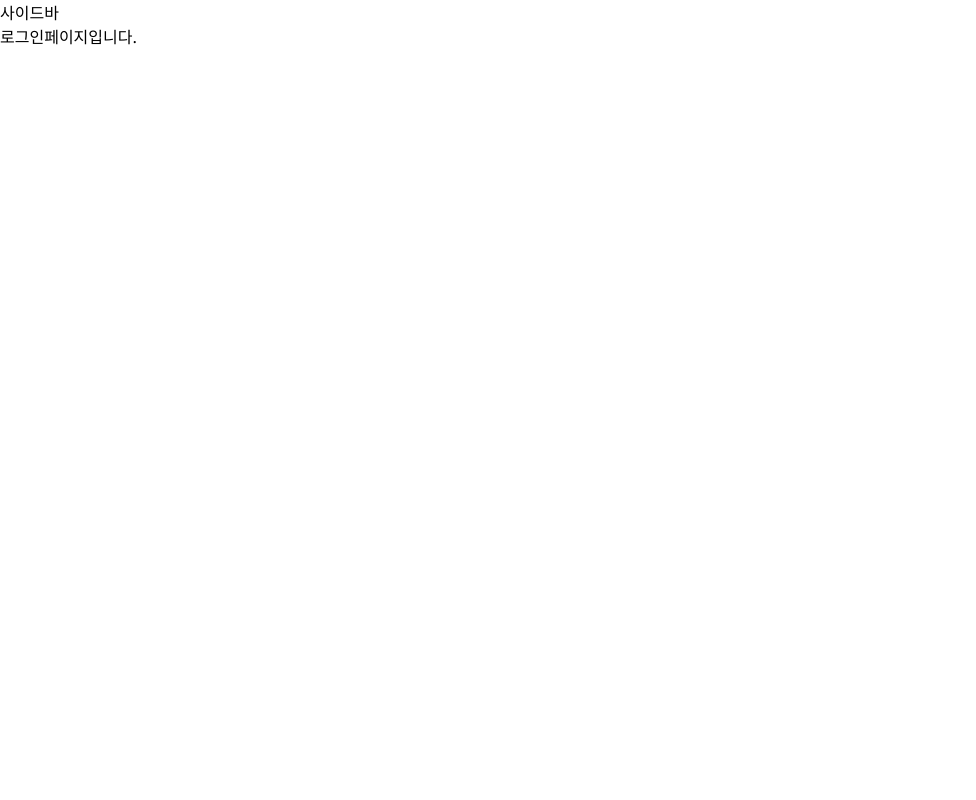
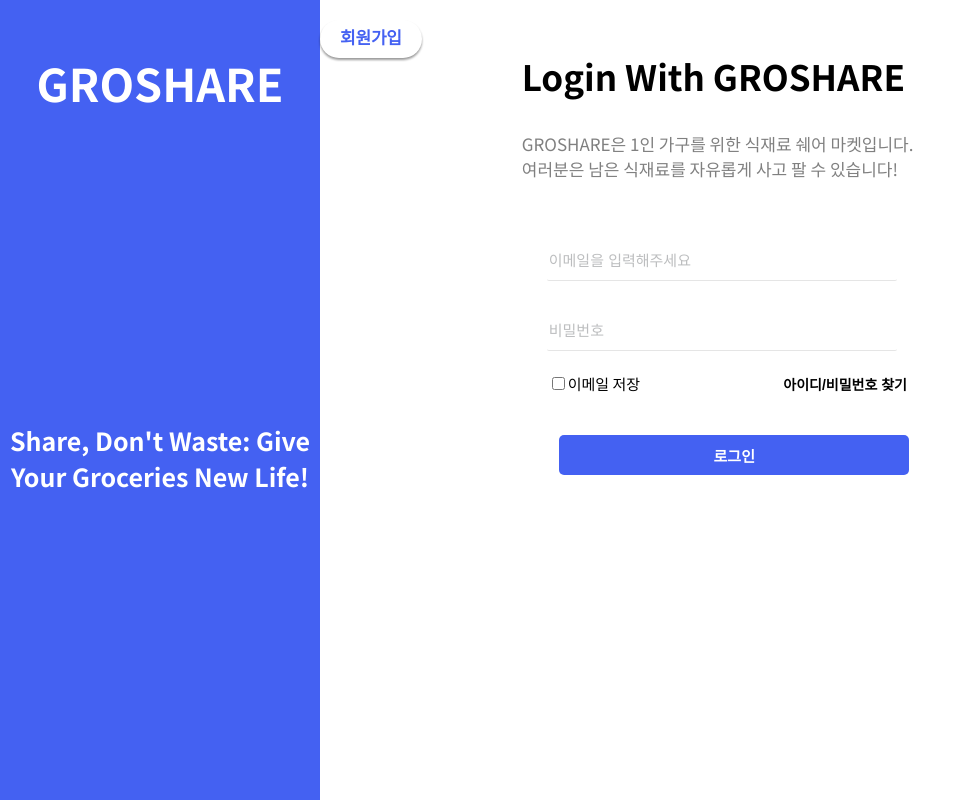
Before and after one commit to SafeNet-2024/Frontend, a React (Create React App) app: page /login in a window 1280 px wide. Shown: the whole page, without its empty margins (0-976 px from the left). Built offline with nearby package versions, Linux system fonts and the light colour scheme.

Commit message:
로그인 페이지 생성 및 axios 코드

```diff
--- a/src/App.js
+++ b/src/App.js
@@ -2,8 +2,8 @@
 import "./App.css";
 import { Routes, Route } from "react-router-dom";
 import HomePage from "./Pages/HomePage.js";
+import LoginPage from "./Pages/LoginPage.js";
 import MyPage from "./Pages/MyPage.js";
-import LoginPage from "./Pages/LoginPage.js";
 import ChatPage from "./Pages/ChatPage.js";
 import EnrollPage from "./Pages/EnrollPage.js";
 
@@ -11,6 +11,7 @@
   return (
     <Routes>
       <Route path="/" element={<HomePage />} />
+      <Route path="/login" element={<LoginPage />} />
       <Route path="/enroll" element={<EnrollPage />} />
       <Route path="/mypage" element={<MyPage />} />
       <Route path="/login" element={<LoginPage />} />
--- a/src/Components/Login.js
+++ b/src/Components/Login.js
@@ -1,14 +1,140 @@
-import React from "react";
-import { useNavigate } from 'react-router-dom';
+import React, { useState } from "react";
+import axios from "axios";
+import { useNavigate } from "react-router-dom";
 import styled from "styled-components";
+import "../Css/login.css";
+
+const Container = styled.div`
+  display: flex;
+`;
+
+const SignUpBtn = styled.button`
+  float: right;
+  margin-right: 100px;
+  margin-top: 20px;
+  font-weight: bold;
+  border: none;
+  color: #4461f2;
+  background-color: #ffffff;
+  cursor: pointer;
+  padding: 10px 20px;
+  border-radius: 20px;
+  font-size: 17px;
+  font-weight: bold;
+  line-height: 18px;
+  letter-spacing: -0.2px;
+  filter: drop-shadow(rgba(0, 0, 0, 0.4) 0px 2px 1px);
+`;
+
+const LoginWrapper = styled.div`
+  width: 400px;
+  height: 500px;
+`;
 
 function Login() {
+  const navigate = useNavigate();
+  const [useremail, setUseremail] = useState("");
+  const [password, setPassword] = useState("");
 
-    return (
-        <>
-        <div>로그인페이지입니다.</div>
-        </>
-    );
+  const handleLogin = async () => {
+    try {
+      const res = await axios.post("/api/auth/login", {
+        useremail,
+        password,
+      });
+      // 로그인이 성공한 경우에 대한 처리
+      const user = res.data;
+      const jwtToken = user.token;
+      const { result, errorCause } = res.data;
+
+      // 토큰 저장
+      sessionStorage.setItem("userToken", jwtToken);
+      console.log(res.data);
+      onLoginSuccess();
+    } catch (error) {
+      // 로그인이 실패한 경우에 대한 처리
+      console.error("로그인 실패:", error);
+    }
+  };
+
+  const onLoginSuccess = () => {
+    navigate("/"); // 로그인 성공 시 대시보드 페이지로 이동
+  };
+
+  return (
+    <Container>
+      <div>
+        <SignUpBtn>회원가입</SignUpBtn>
+      </div>
+      <LoginWrapper>
+        <div
+          style={{
+            fontSize: "35px",
+            fontWeight: "bold",
+            width: "400px",
+            marginTop: "50px",
+          }}
+        >
+          Login With GROSHARE
+        </div>
+        <div
+          style={{
+            fontSize: "17px",
+            fontWeight: "normal",
+            width: "400px",
+            color: "gray",
+            marginTop: "30px",
+          }}
+        >
+          GROSHARE은 1인 가구를 위한 식재료 쉐어 마켓입니다. 여러분은 남은
+          식재료를 자유롭게 사고 팔 수 있습니다!
+        </div>
+        <form style={{ marginTop: "50px" }}>
+          <div className="login_div">
+            <div className="login_input_div">
+              <input
+                name="Id"
+                className="login_id"
+                type="text"
+                placeholder="이메일을 입력해주세요"
+                value={useremail}
+                onChange={(e) => setUseremail(e.target.value)}
+              />
+            </div>
+
+            <div className="login_input_div">
+              <input
+                name="Pwd"
+                className="login_pwd"
+                type="password"
+                placeholder="비밀번호"
+                value={password}
+                onChange={(e) => setPassword(e.target.value)}
+              />
+            </div>
+
+            <div>
+              <label>
+                <input type="checkbox" className="save_id" value="id" />
+                이메일 저장
+              </label>
+              <input
+                type="button"
+                className="find_id_pwd"
+                value="아이디/비밀번호 찾기"
+              />
+            </div>
+
+            <div className="submit_div">
+              <div>
+                <input type="button" value="로그인" onClick={handleLogin} />
+              </div>
+            </div>
+          </div>
+        </form>
+      </LoginWrapper>
+    </Container>
+  );
 }
 
 export default Login;
--- a/src/Components/Sidebar.js
+++ b/src/Components/Sidebar.js
@@ -1,14 +1,47 @@
 import React from "react";
-import { useNavigate } from 'react-router-dom';
+import { useNavigate } from "react-router-dom";
 import styled from "styled-components";
 
+const SidebarWrapper = styled.div`
+  width: 25%;
+  height: 100vh;
+  float: left;
+  box-sizing: border-box;
+  display: flex;
+  flex-direction: column;
+  justify-content: center;
+  background-color: #4461f2;
+  color: white;
+  font-size: 45px;
+  font-weight: bold;
+  text-align: center;
+  padding-top: 50px;
+`;
+
+const BottomWrapper = styled.div`
+  width: 100%;
+  height: 100vh;
+  float: left;
+  box-sizing: border-box;
+  display: flex;
+  flex-direction: column;
+  justify-content: center;
+  background-color: #4461f2;
+  color: white;
+  font-size: 25px;
+  font-weight: bold;
+  text-align: center;
+`;
+
 function Sidebar() {
-
-    return (
-        <>
-        <div>사이드바</div>
-        </>
-    );
+  return (
+    <SidebarWrapper>
+      GROSHARE
+      <BottomWrapper>
+        Share, Don't Waste: Give Your Groceries New Life!
+      </BottomWrapper>
+    </SidebarWrapper>
+  );
 }
 
 export default Sidebar;
--- /dev/null
+++ b/src/Css/login.css
@@ -0,0 +1,83 @@
+.modal_container {
+  position: relative;
+  box-sizing: border-box;
+  display: flex;
+  flex-direction: column;
+}
+
+.login_title {
+  text-align: left;
+  font-weight: 900;
+  font-size: 21px;
+  color: #696969;
+  margin-left: 15px;
+  margin-top: 15px;
+}
+
+.login_div {
+  width: 100%;
+  position: relative;
+  box-sizing: border-box;
+  display: flex;
+  justify-content: center;
+  flex-direction: column;
+}
+
+.login_id,
+.login_pwd {
+  margin-top: 10px;
+  margin-left: 25px;
+  margin-bottom: 20px;
+  border-radius: 2px;
+  width: 350px;
+  height: 40px;
+  border: 1px solid #e5e5e5;
+  outline: none;
+  box-sizing: border-box;
+  font-size: 15px;
+  font-weight: 500;
+  border-width: 0 0 1.5px;
+}
+input::placeholder {
+  color: #9d9fa1;
+}
+
+.save_id {
+  margin-left: 30px;
+}
+
+label {
+  font-size: 15px;
+}
+
+.find_id_pwd {
+  width: 150px;
+  cursor: pointer;
+  background-color: white;
+  border: none;
+  font-size: 14px;
+  font-weight: 600;
+  margin-left: 130px;
+}
+
+.submit_div {
+  grid-template-columns: 45% auto;
+  margin-top: 40px;
+  margin-left: 25px;
+}
+
+.submit_div div {
+  text-align: center;
+}
+
+.submit_div div input {
+  width: 350px;
+  height: 40px;
+  cursor: pointer;
+  background-color: #4461f2;
+  border-radius: 5px;
+  border: none;
+  color: white;
+  font-size: 15px;
+  font-weight: 600;
+}
--- a/src/Pages/HomePage.js
+++ b/src/Pages/HomePage.js
@@ -1,11 +1,26 @@
-import React from "react";
-import {Link} from 'react-router-dom';
+import React, { useEffect } from "react";
+import { Link, useNavigate } from "react-router-dom";
 import Topbar from "../Components/Topbar.js";
 import Searchbar from "../Components/Searchbar.js";
 import Enroll from "../Components/Enroll.js";
 import Content from "../Components/Content.js";
 
 function HomePage() {
+  const navigate = useNavigate();
+
+  useEffect(() => {
+    // 로그인 상태 확인 함수 (여기서는 토큰 유무를 확인)
+    const checkLoginStatus = () => {
+      const accessToken = localStorage.getItem("ACCESS_TOKEN");
+      const refreshToken = localStorage.getItem("REFRESH_TOKEN");
+      return accessToken && refreshToken;
+    };
+
+    if (!checkLoginStatus()) {
+      navigate("/login"); // 로그인되지 않은 경우 로그인 페이지로 이동
+    }
+  }, [navigate]);
+
   return (
     <>
       <Topbar />
--- a/src/Pages/LoginPage.js
+++ b/src/Pages/LoginPage.js
@@ -1,15 +1,20 @@
 import React from "react";
-import {Link} from 'react-router-dom';
+import { Link } from "react-router-dom";
 import Sidebar from "../Components/Sidebar.js";
 import Login from "../Components/Login.js";
+import styled from "styled-components";
+
+const Container = styled.div`
+  display: flex;
+`;
 
 function LoginPage() {
-    return (
-        <>
-        <Sidebar />
-        <Login />
-        </>
-    );
+  return (
+    <Container>
+      <Sidebar />
+      <Login />
+    </Container>
+  );
 }
 
 export default LoginPage;
```
Also changed, not shown: src/index.css (+3 -4 lines). Lines whose indentation alone changed are shown as unchanged.
